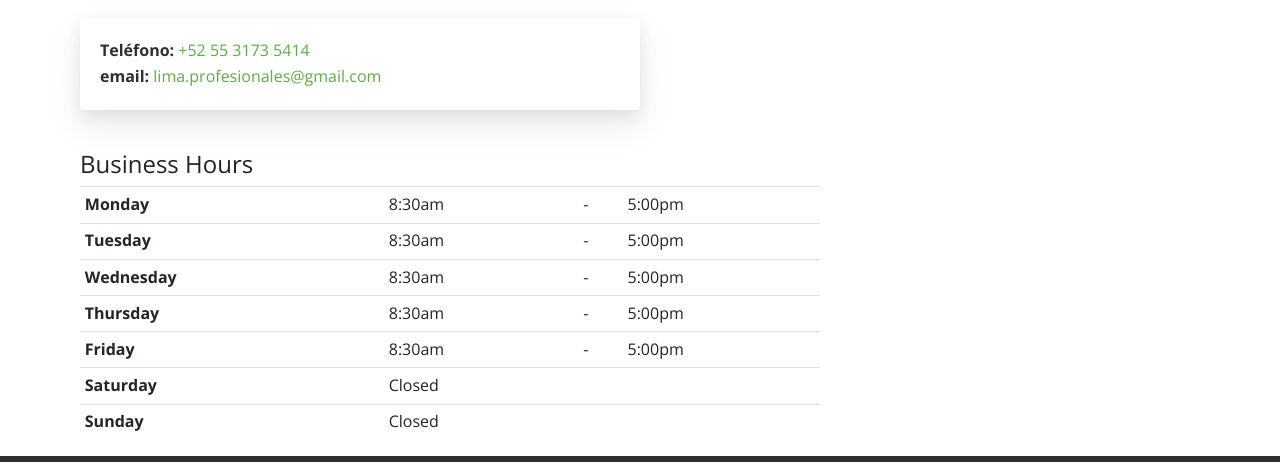
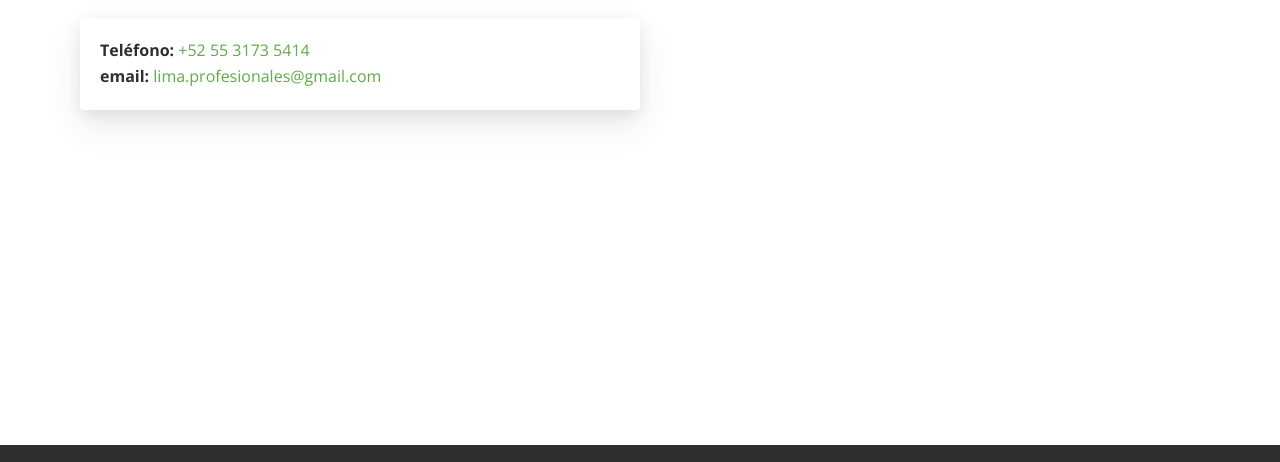
Before and after one commit to ielow/limaga, a Gatsby site: page /contact in a window 1280 px wide. Shown: the part 229-691 px from the top of the page. Built offline with nearby package versions, Linux system fonts and the light colour scheme; Gatsby itself is replaced by a stand-in of ours.

Commit message:
Changes for pre release version

```diff
--- a/gatsby-config.js
+++ b/gatsby-config.js
@@ -17,10 +17,10 @@ module.exports = {
         name: 'covid-19',
         link: '/covid',
       },
-      {
-        name: 'Testimoniales',
-        link: '/testimonials',
-      },
+      // {
+      //   name: 'Testimoniales',
+      //   link: '/testimonials',
+      // },
       {
         name: 'Contacto',
         link: '/contact',
--- a/src/components/Footer.js
+++ b/src/components/Footer.js
@@ -11,11 +11,11 @@ const Footer = props => (
             <ul className="footer-menu">
               <li>
                 {' '}
-                <Link to="/">Home</Link>
+                <Link to="/">Inicio</Link>
               </li>
               <li>
                 {' '}
-                <Link to="/contact">Contact</Link>
+                <Link to="/contact">Contacto</Link>
               </li>
               <li className="copyright">
                 ©
--- a/src/pages/contact/index.js
+++ b/src/pages/contact/index.js
@@ -20,55 +20,6 @@ const Contact = props => (
         <div className="col-12">
           <Call button={false} />
         </div>
-        <div className="col-8">
-          <h4 className="mt-4">Business Hours</h4>
-          <table className="table table-sm opening-hours-table">
-            <tbody>
-              <tr>
-                <td className="day font-weight-bold">Monday</td>
-                <td className="opens">8:30am</td>
-                <td>-</td>
-                <td className="closes">5:00pm</td>
-              </tr>
-              <tr>
-                <td className="day font-weight-bold">Tuesday</td>
-                <td className="opens">8:30am</td>
-                <td>-</td>
-                <td className="closes">5:00pm</td>
-              </tr>
-              <tr>
-                <td className="day font-weight-bold">Wednesday</td>
-                <td className="opens">8:30am</td>
-                <td>-</td>
-                <td className="closes">5:00pm</td>
-              </tr>
-              <tr>
-                <td className="day font-weight-bold">Thursday</td>
-                <td className="opens">8:30am</td>
-                <td>-</td>
-                <td className="closes">5:00pm</td>
-              </tr>
-              <tr>
-                <td className="day font-weight-bold">Friday</td>
-                <td className="opens">8:30am</td>
-                <td>-</td>
-                <td className="closes">5:00pm</td>
-              </tr>
-              <tr>
-                <td className="day font-weight-bold">Saturday</td>
-                <td className="opens">Closed</td>
-                <td />
-                <td className="closes" />
-              </tr>
-              <tr>
-                <td className="day font-weight-bold">Sunday</td>
-                <td className="opens">Closed</td>
-                <td />
-                <td className="closes" />
-              </tr>
-            </tbody>
-          </table>
-        </div>
       </div>
     </div>
   </Layout>
--- a/src/pages/servicios/index.js
+++ b/src/pages/servicios/index.js
@@ -25,7 +25,7 @@ const Services = (props) => {
               <div className="card service service-teaser">
                 <div className="card-content">
                   <h2>
-                    <Link to={edge.node.frontmatter.path}>{edge.node.frontmatter.title}</Link>
+                    {edge.node.frontmatter.title}
                   </h2>
                   <p>{edge.node.excerpt}</p>
                 </div>
--- a/src/scss/components/_card.scss
+++ b/src/scss/components/_card.scss
@@ -15,9 +15,11 @@
   }
   .card-content {
     flex: 1;
+    background: rgba(white,0.9);
     h2 {
       font-family: $font-family-heading;
       font-size: 1.6rem;
+      color: $primary;
     }
     p {
     }
```
